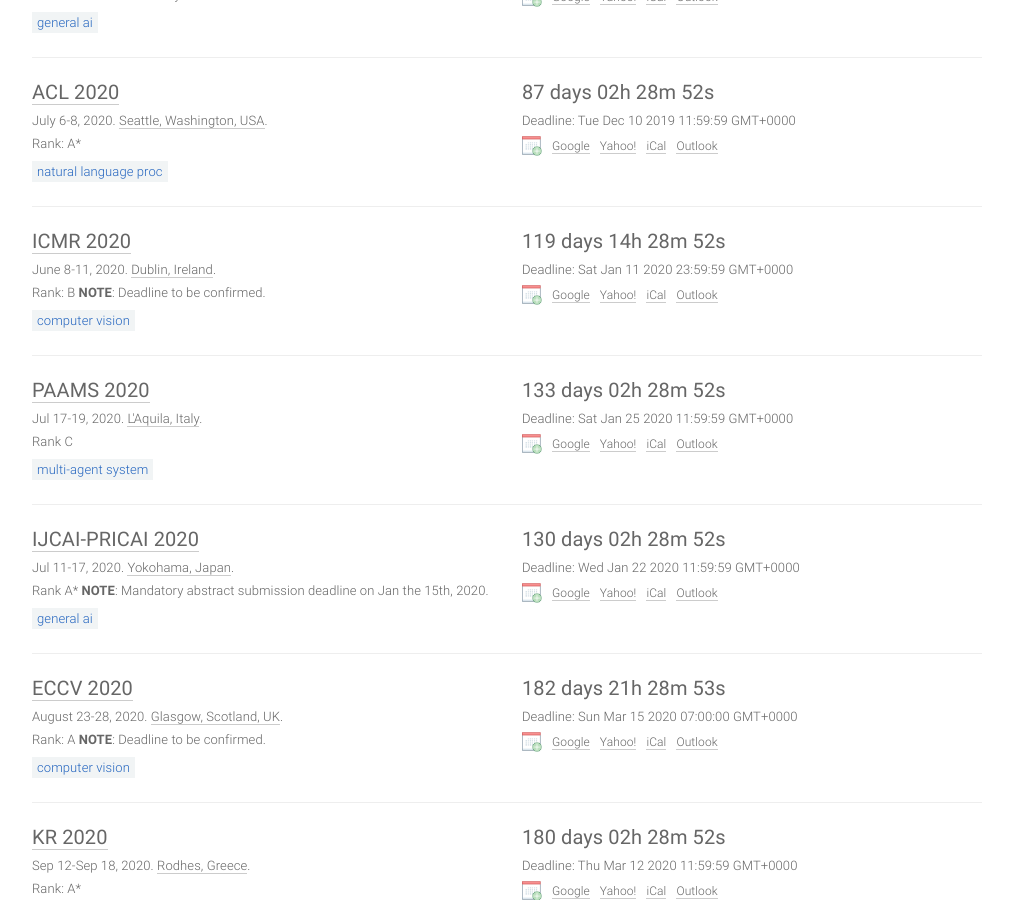
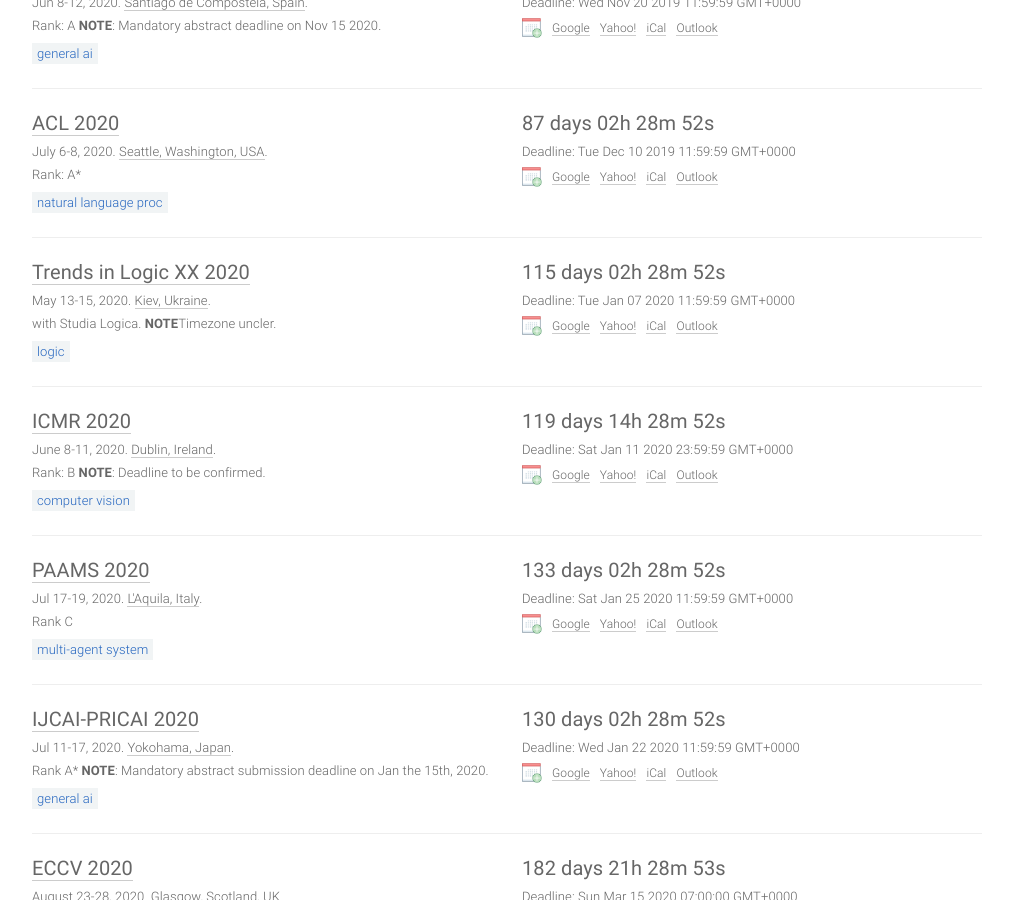
Before and after one commit to ryutaAri/ryutaAri.github.io, a Jekyll site: the page built from index.html, in a window 1280 px wide and 900 px high, scrolled down 2072 px. Shown: the whole window, without its empty margins (133-1146 px from the left). Built offline with Jekyll 4.4.1, drawn with Linux system fonts in a browser that asks for light colours; comment, search, counter and statistics services are not loaded.

Commit message:
added Logic, and Trends in Logic.

```diff
--- a/_data/conferences.yml
+++ b/_data/conferences.yml
@@ -147,6 +147,17 @@
   place: Seattle, Washington, USA
   sub: NLP
   note: 'Rank: A*'
+
+- title: Trends in Logic XX
+  year: 2020
+  id: til20
+  link: https://trends2020.knu.ua
+  deadline: '2020-01-06 23:59:59'
+  timezone: UTC-12
+  date: May 13-15, 2020
+  place: Kiev, Ukraine
+  sub: Logic
+  note: 'with Studia Logica. <b>NOTE</b>Timezone uncler.'
 
 
 - title: ICMR
--- a/_data/types.yml
+++ b/_data/types.yml
@@ -23,3 +23,5 @@
   sub: SC
 - name: Human-Computer Interactions
   sub: HCI
+- name: Logic
+  sub: Logic
```
